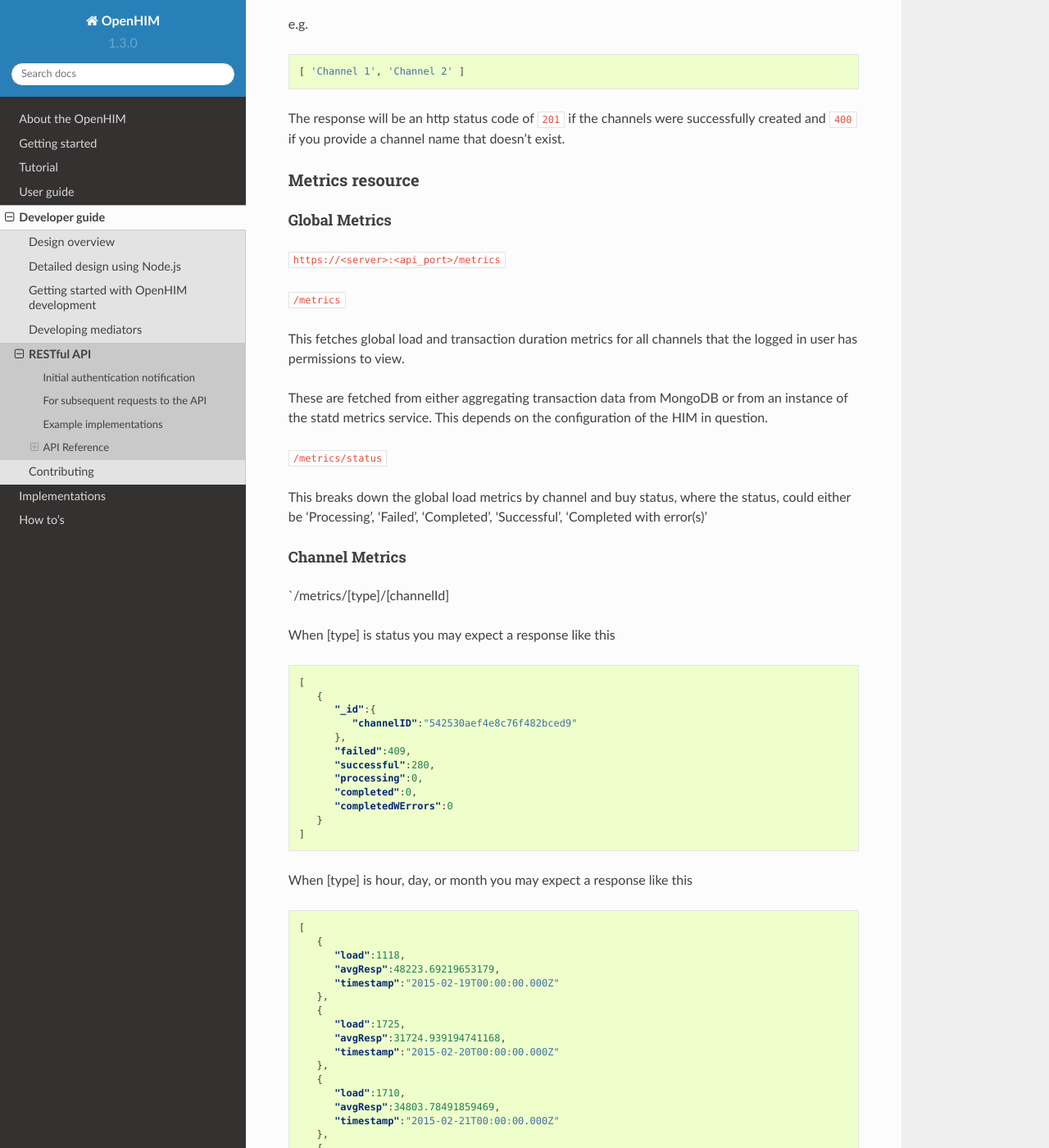
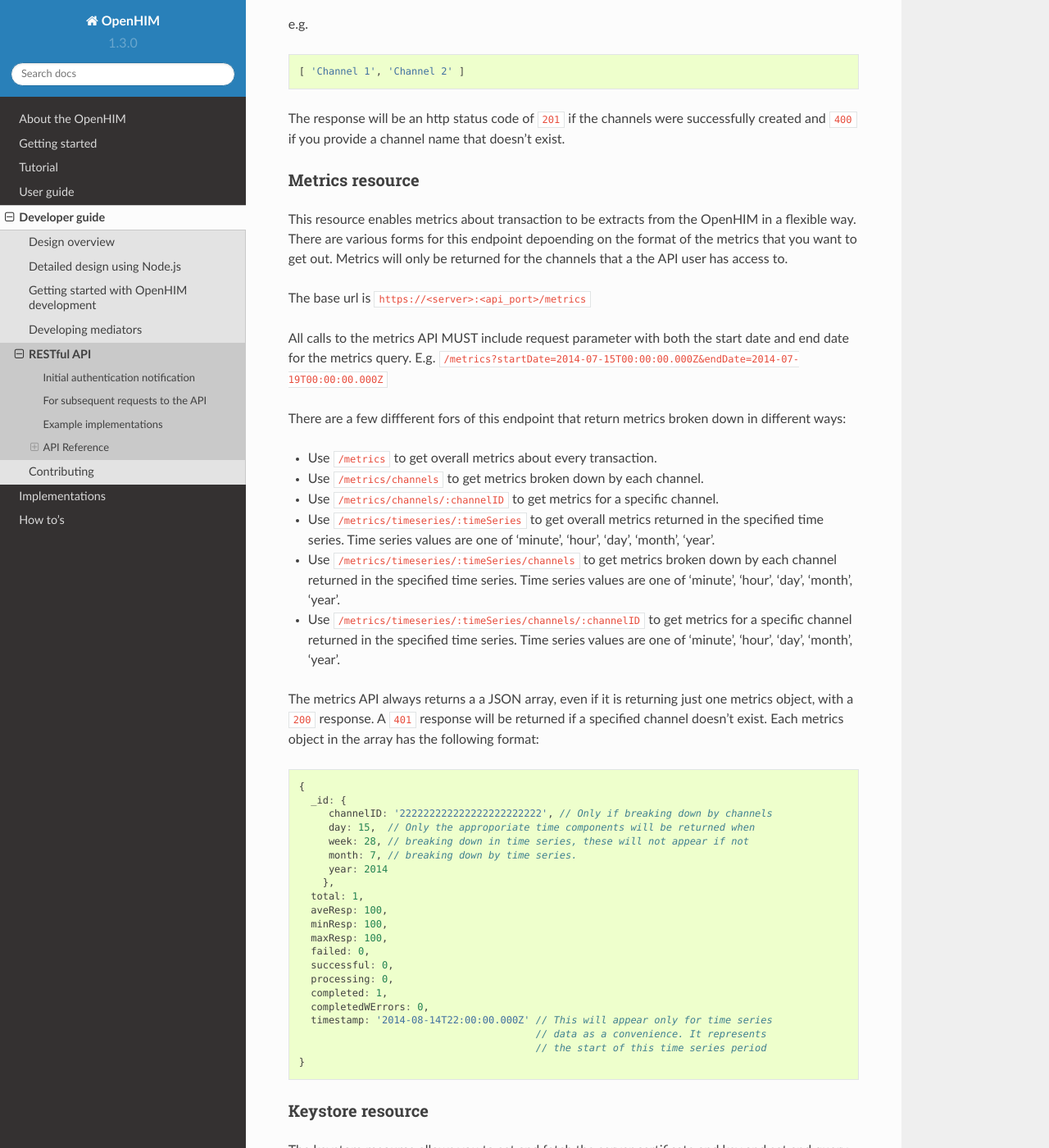
Before and after one commit to jembi/openhim-core-js, a Sphinx documentation site: the page built from docs/dev-guide/api-ref.md, in a window 1280 px wide and 1400 px high, scrolled down 15794 px. Shown: the whole window at 82% size. Built offline with Sphinx 7.4.7 and the Read the Docs theme 2.0.0, drawn with Linux system fonts in a browser that asks for light colours; some of the changed text lies outside the part shown.

Commit message:
Refactor metrics API
Before it was a bit of a mess. This change simplifies and unifies the
metrics endpoints.

````diff
--- a/docs/dev-guide/api-ref.md
+++ b/docs/dev-guide/api-ref.md
@@ -629,89 +629,46 @@ The response will be an http status code of `201` if the channels were successfu
 
 ### Metrics resource
 
-#### Global Metrics
+This resource enables metrics about transaction to be extracts from the OpenHIM in a flexible way. There are various forms for this endpoint depoending on the format of the metrics that you want to get out. Metrics will only be returned for the channels that a the API user has access to.
 
-`https://<server>:<api_port>/metrics`
+The base url is `https://<server>:<api_port>/metrics`
 
-`/metrics`
+All calls to the metrics API MUST include request parameter with both the start date and end date for the metrics query. E.g. `/metrics?startDate=2014-07-15T00:00:00.000Z&endDate=2014-07-19T00:00:00.000Z`
 
-This fetches global load and transaction duration metrics for all channels that the logged in user has permissions to view.
+There are a few diffferent fors of this endpoint that return metrics broken down in different ways:
 
-These are fetched from either aggregating transaction data from MongoDB or from an instance of the statd metrics service. This depends on the configuration of the HIM in question.
+* Use `/metrics` to get overall metrics about every transaction.
+* Use `/metrics/channels` to get metrics broken down by each channel.
+* Use `/metrics/channels/:channelID` to get metrics for a specific channel.
+* Use `/metrics/timeseries/:timeSeries` to get overall metrics returned in the specified time series. Time series values are one of 'minute', 'hour', 'day', 'month', 'year'.
+* Use `/metrics/timeseries/:timeSeries/channels` to get metrics broken down by each channel returned in the specified time series. Time series values are one of 'minute', 'hour', 'day', 'month', 'year'.
+* Use `/metrics/timeseries/:timeSeries/channels/:channelID` to get metrics for a specific channel returned in the specified time series. Time series values are one of 'minute', 'hour', 'day', 'month', 'year'.
 
-`/metrics/status`
+The metrics API always returns a a JSON array, even if it is returning just one metrics object, with a `200` response. A `401` response will be returned if a specified channel doesn't exist. Each metrics object in the array has the following format:
 
-This breaks down the global load metrics by channel and buy status, where the status, could either be 'Processing', 'Failed', 'Completed', 'Successful', 'Completed with error(s)'
-
-#### Channel Metrics
-
-`/metrics/[type]/[channelId]
-
-When [type] is status you may expect a response like this
-
-```json
-[
-   {
-      "_id":{
-         "channelID":"542530aef4e8c76f482bced9"
-      },
-      "failed":409,
-      "successful":280,
-      "processing":0,
-      "completed":0,
-      "completedWErrors":0
-   }
-]
+```js
+{
+  _id: {
+     channelID: '222222222222222222222222', // Only if breaking down by channels
+     day: 15,  // Only the approporiate time components will be returned when
+     week: 28, // breaking down in time series, these will not appear if not
+     month: 7, // breaking down by time series.
+     year: 2014
+    },
+  total: 1,
+  aveResp: 100,
+  minResp: 100,
+  maxResp: 100,
+  failed: 0,
+  successful: 0,
+  processing: 0,
+  completed: 1,
+  completedWErrors: 0,
+  timestamp: '2014-08-14T22:00:00.000Z' // This will appear only for time series
+                                        // data as a convenience. It represents
+                                        // the start of this time series period
+}
 ```
-
-When [type] is hour, day, or month you may expect a response like this
-
-```json
-[
-   {
-      "load":1118,
-      "avgResp":48223.69219653179,
-      "timestamp":"2015-02-19T00:00:00.000Z"
-   },
-   {
-      "load":1725,
-      "avgResp":31724.939194741168,
-      "timestamp":"2015-02-20T00:00:00.000Z"
-   },
-   {
-      "load":1710,
-      "avgResp":34803.78491859469,
-      "timestamp":"2015-02-21T00:00:00.000Z"
-   },
-   {
-      "load":1580,
-      "avgResp":19637.350119904077,
-      "timestamp":"2015-02-22T00:00:00.000Z"
-   },
-   {
-      "load":1637,
-      "avgResp":24750.785830618894,
-      "timestamp":"2015-02-23T00:00:00.000Z"
-   },
-   {
-      "load":1704,
-      "avgResp":31745.67877786953,
-      "timestamp":"2015-02-24T00:00:00.000Z"
-   },
-   {
-      "load":1828,
-      "avgResp":41017.4289276808,
-      "timestamp":"2015-02-25T00:00:00.000Z"
-   },
-   {
-      "load":689,
-      "avgResp":37255.648590021694,
-      "timestamp":"2015-02-26T00:00:00.000Z"
-   }
-]
-```
-
-If you have any questions that are not covered in this guide, please [submit an issue](https://github.com/jembi/openhim-core-js/issues/new) with the 'documentation' label and we will strive to add it to this page.
 
 ### Keystore resource
 
````
Also changed, not shown: 6 other files.
